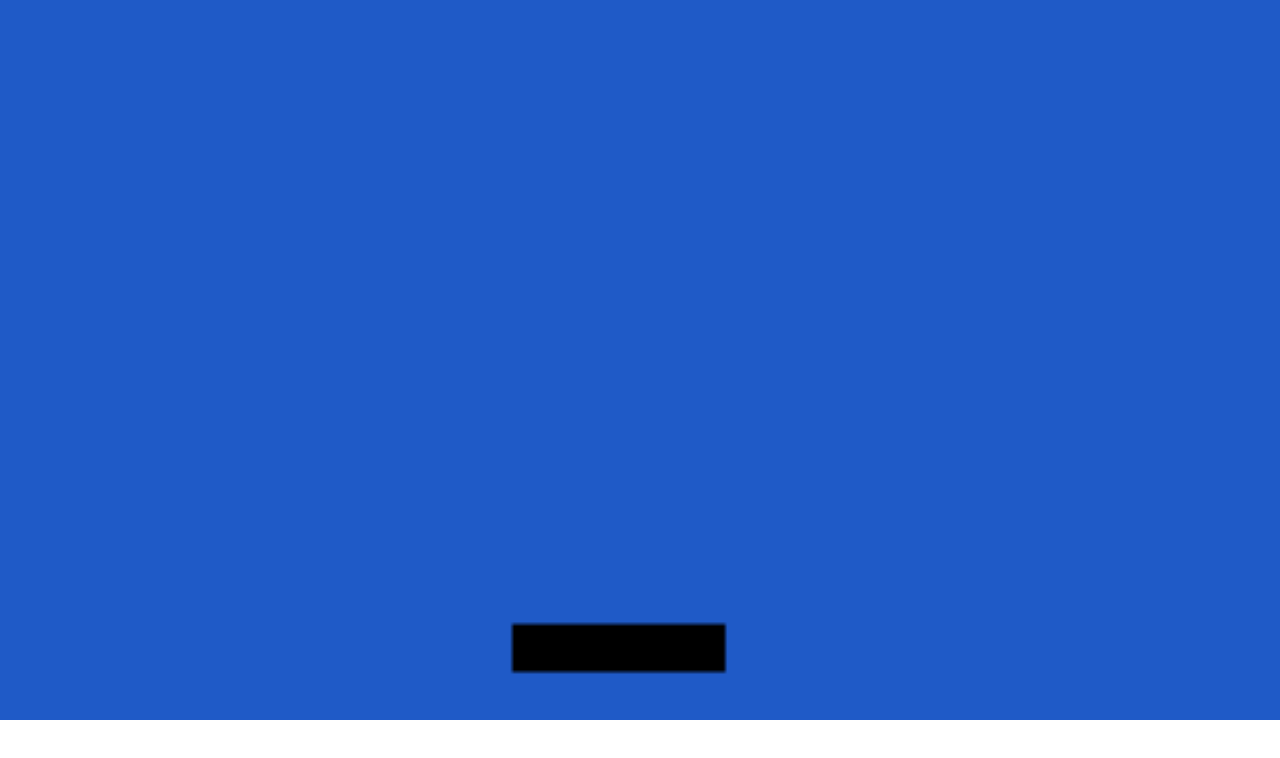
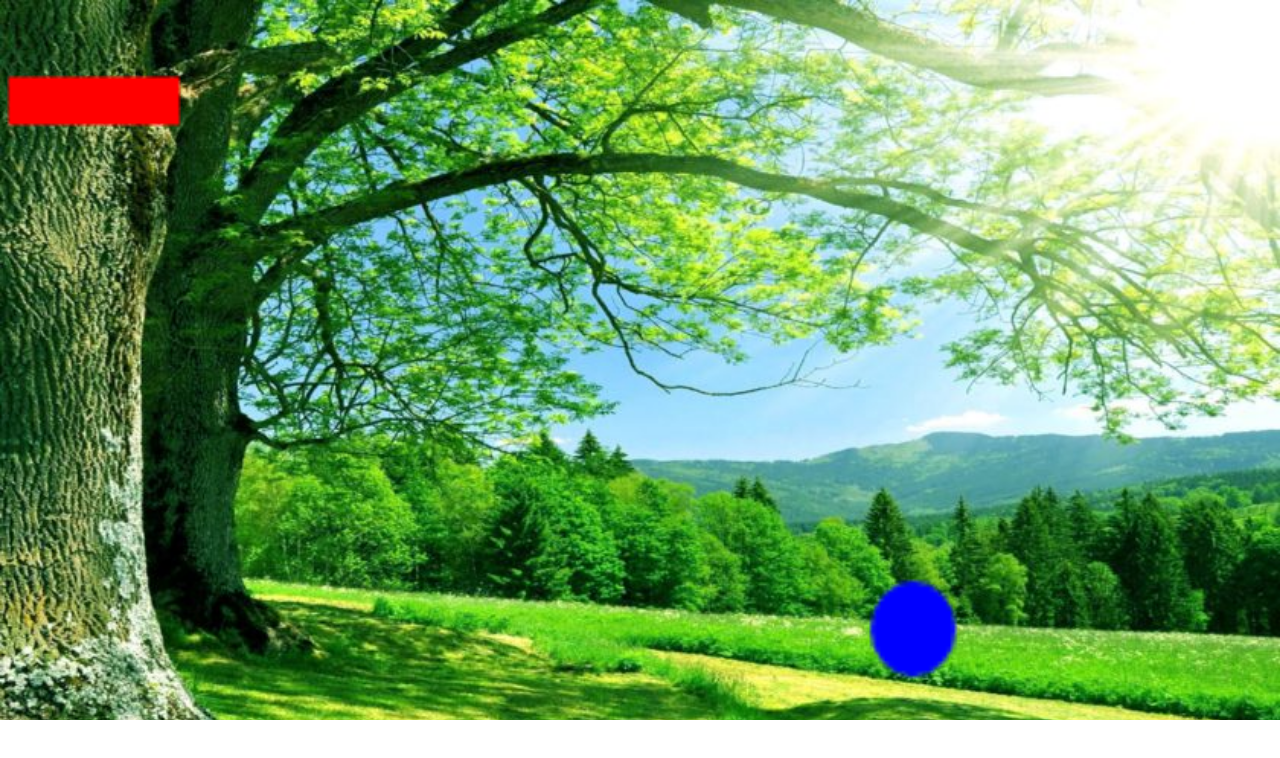
Before and after one commit to Sakib-203-15-3883/HTML5-Canvas-with-JavaScript, a plain HTML site: page index.html in a window 1280 px wide. Drawn offline with Linux system fonts and the light colour scheme.

Commit message:
JavaScript logic to move the rectangle and circle on the canvas

```diff
--- a/canvas.js
+++ b/canvas.js
@@ -38,3 +38,46 @@ context.fillRect(120, 130, paddleWidth, paddleHight);
 // Draw a rectangular outline
 // Here, the strokeRect method is called to draw an outline of the rectangle. It uses the same parameters as fillRect to specify the position and dimensions of the rectangle.
 // context.strokeRect(50, 50, 40, 10);
+
+// creates a circle
+
+//This line sets the fill color of the shapes drawn on the canvas. In this case, the color is set to blue.
+context.fillStyle = "blue";
+
+// context.lineWidth = 2;
+
+//This line calculates the x-coordinate of the center of the canvas by dividing the canvas width by 2.
+const centerX = canvas.width / 2;
+
+//Similarly, this line calculates the y-coordinate of the center of the canvas by dividing the canvas height by 2.
+const centerY = canvas.height / 2;
+
+//Here, the radius of the circle is set to 100 pixels.
+const radius = 5;
+
+//This line begins a new path. It clears any existing path or sub-paths and allows you to start drawing a new shape.
+
+context.beginPath();
+
+//The arc() method is used to draw a circular arc or a full circle. It takes several parameters: the x-coordinate and y-coordinate of the center, the radius, the starting angle (in radians), and the ending angle (in radians). In this case, the starting angle is 0, and the ending angle is 2 * Math.PI, which corresponds to a full circle.
+
+//The parameters passed to arc() define the properties of the arc or circle:
+
+// centerX: This is the x-coordinate of the center of the arc or circle. It specifies the horizontal position on the canvas where the arc or circle will be centered.
+
+// centerY: This is the y-coordinate of the center of the arc or circle. It specifies the vertical position on the canvas where the arc or circle will be centered.
+
+// radius: This is the radius of the arc or circle. It determines the distance from the center to the outer edge of the arc or circle.
+
+// 0: This is the starting angle of the arc in radians. In this case, the angle is set to 0, which corresponds to the rightmost point of the circle.
+
+// 2 * Math.PI: This is the ending angle of the arc in radians. In this case, it is set to 2 * Math.PI, which is equivalent to 360 degrees or a full circle. Math.PI represents the value of pi (approximately 3.14159), and 2 * Math.PI represents the angle required for a full circle.
+
+context.arc(centerX, centerY, radius, 0, 2 * Math.PI);
+
+//This line fills the current path with the fill color specified by fillStyle. In this case, it fills the circle with the color blue.
+context.fill();
+
+// // Draw the circle outline
+// context.beginPath();
+// context.arc(centerX, centerY, radius, 0, 2 * Math.PI);
--- a/index.html
+++ b/index.html
@@ -11,6 +11,7 @@
     <div>
       <canvas id="canvas"></canvas>
     </div>
-    <script src="canvas.js"></script>
+    <!-- <script src="canvas.js"></script> -->
+    <script src="move.js"></script>
   </body>
 </html>
--- /dev/null
+++ b/move.js
@@ -0,0 +1,64 @@
+const canvas = document.getElementById("canvas");
+
+const ctx = canvas.getContext("2d");
+
+let rectX = 50; // Initial x-coordinate of the rectangle
+let rectY = 50; // Initial y-coordinate of the rectangle
+const rectWidth = 40;
+const rectHeight = 10;
+let rectSpeedX = 2; // Speed of the rectangle movement
+let rectSpeedY = 1;
+
+let circleX = canvas.width / 2; // Initial x-coordinate of the circle
+let circleY = canvas.height / 2; // Initial y-coordinate of the circle
+const circleRadius = 10;
+let circleSpeedX = -1; // Speed of the circle movement
+let circleSpeedY = -2;
+
+function drawRectangle() {
+  ctx.fillStyle = "red";
+  ctx.fillRect(rectX, rectY, rectWidth, rectHeight);
+}
+
+function drawCircle() {
+  ctx.fillStyle = "blue";
+  ctx.beginPath();
+  ctx.arc(circleX, circleY, circleRadius, 0, 2 * Math.PI);
+  ctx.fill();
+}
+
+function moveRectangle() {
+  rectX += rectSpeedX;
+  rectY += rectSpeedY;
+
+  if (rectX + rectWidth > canvas.width || rectX < 0) {
+    rectSpeedX = -rectSpeedX; // Reverse the direction if the rectangle reaches the canvas boundary
+  }
+
+  if (rectY + rectHeight > canvas.height || rectY < 0) {
+    rectSpeedY = -rectSpeedY; // Reverse the direction if the rectangle reaches the canvas boundary
+  }
+}
+
+function moveCircle() {
+  circleX += circleSpeedX;
+  circleY += circleSpeedY;
+
+  if (circleX + circleRadius > canvas.width || circleX - circleRadius < 0) {
+    circleSpeedX = -circleSpeedX; // Reverse the direction if the circle reaches the canvas boundary
+  }
+
+  if (circleY + circleRadius > canvas.height || circleY - circleRadius < 0) {
+    circleSpeedY = -circleSpeedY; // Reverse the direction if the circle reaches the canvas boundary
+  }
+}
+
+function draw() {
+  ctx.clearRect(0, 0, canvas.width, canvas.height); // Clear the canvas
+  moveRectangle();
+  moveCircle();
+  drawRectangle();
+  drawCircle();
+}
+
+setInterval(draw, 10); // Call the draw function repeatedly every 10 milliseconds
--- a/style.css
+++ b/style.css
@@ -9,5 +9,8 @@
   height: 90vh;
   padding: 0;
   margin: 0;
-  background-color: rgb(31, 90, 199);
+  /* background-color: rgb(31, 90, 199); */
+  background-image: url(/image10.jpg);
+  background-repeat: no-repeat;
+  background-size: cover;
 }
```
Also changed, not shown: image10.jpg (added).
